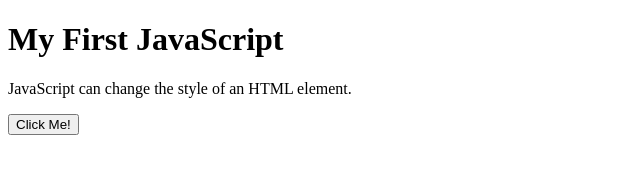
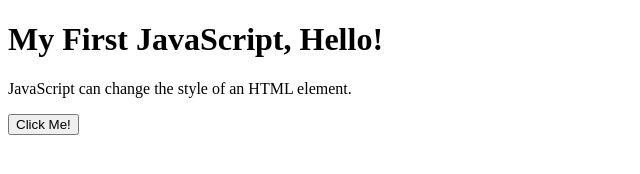
Before and after one commit to Joshua-Burt/Joshua-Burt.github.io, a plain HTML site: page index.html in a window 1280 px wide. Shown: the whole page, without its empty margins (0-640 px from the left). Drawn offline with Linux system fonts and the light colour scheme.

Commit message:
Testing VS git tools

```diff
--- a/index.html
+++ b/index.html
@@ -1,8 +1,7 @@
 <!DOCTYPE html>
 <html>
 <body>
-
-<h1>My First JavaScript</h1>
+    <h1>My First JavaScript, Hello!</h1>
 
     <p id="demo">JavaScript can change the style of an HTML element.</p>
 
```
Lines whose indentation alone changed are shown as unchanged.
